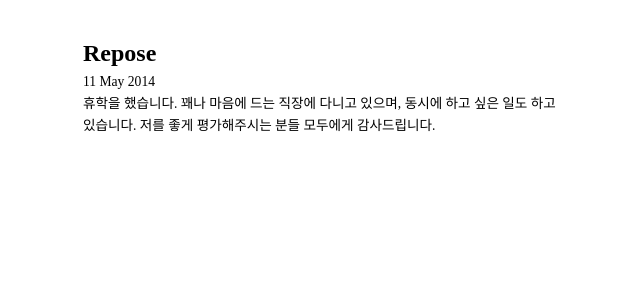
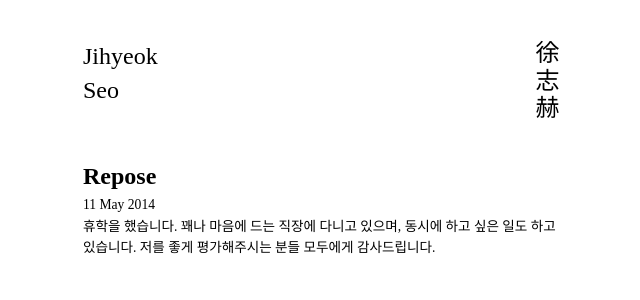
Before and after one commit to limeburst/limeburst.github.io, a Jekyll site: the page built from _posts/2014-05-11-repose.md, in a window 1280 px wide. Shown: the top 300 px of the page, without its empty margins (317-957 px from the left). Built offline with Jekyll 4.4.1, drawn with Linux system fonts in a browser that asks for light colours.

Commit message:
Show card link in post pages

```diff
--- a/_layouts/post.html
+++ b/_layouts/post.html
@@ -1,6 +1,18 @@
 ---
 layout: default
 ---
+
+<a href="/" class="card-link">
+  <div class="card">
+    <div class="left">
+      <div class="name">
+        Jihyeok<br>
+        Seo
+      </div>
+    </div>
+    <div class="hanja">徐志赫</div>
+  </div>
+</a>
 
 <article>
     <h2>{{ page.title }}</h2>
--- a/css/main.css
+++ b/css/main.css
@@ -48,6 +48,17 @@ body {
     text-decoration: underline;
 }
 
+.card-link {
+    width: 100%;
+    max-width: 560px;
+    color: inherit;
+    text-decoration: none;
+}
+
+.card-link .card {
+    aspect-ratio: auto;
+}
+
 .hanja {
     font-size: 1.5rem;
     writing-mode: vertical-rl;
@@ -83,7 +94,7 @@ body {
 article {
     width: 100%;
     max-width: 560px;
-    padding: 2.5rem;
+    padding: 0 2.5rem 2.5rem;
 }
 
 article h2 {
```
